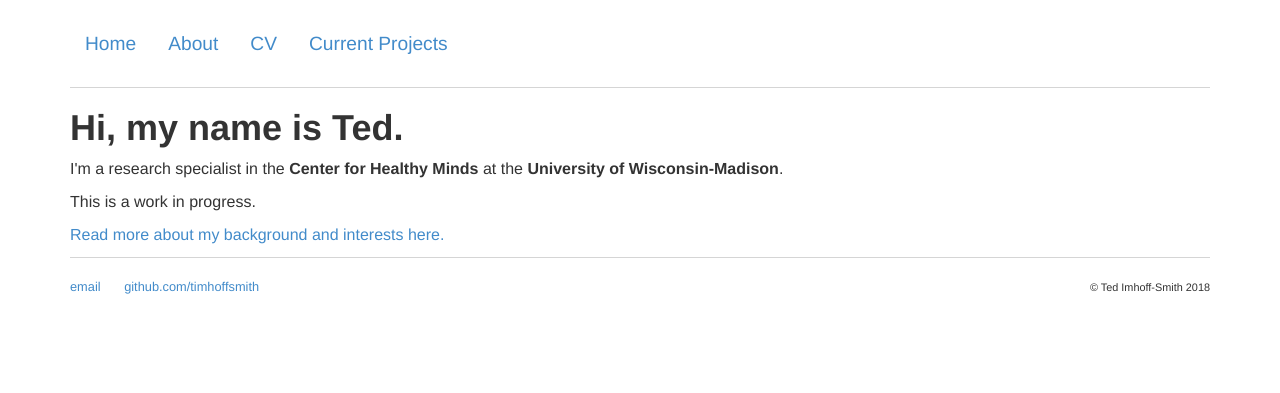
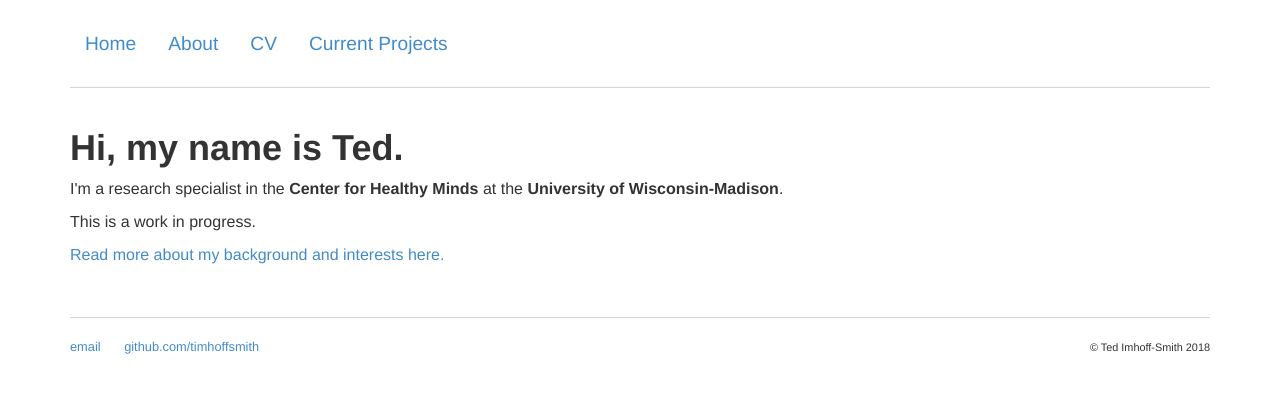
Before and after one commit to timhoffsmith/timhoffsmith.github.io, a Jekyll site: the page built from index.html, in a window 1280 px wide. Shown: the top 393 px of the page. Built offline with Jekyll 4.4.1, drawn with Linux system fonts in a browser that asks for light colours.

Commit message:
Update main.css

```diff
--- a/css/main.css
+++ b/css/main.css
@@ -7,6 +7,11 @@ body {
 	padding-bottom: 20px;
 	border-bottom: 1px solid #d5d5d5;
     	font-size: 1.2em;
+}
+
+.blurb {
+	padding-top: 20px;
+	padding-bottom: 40px;
 }
 
 .footer {
```
